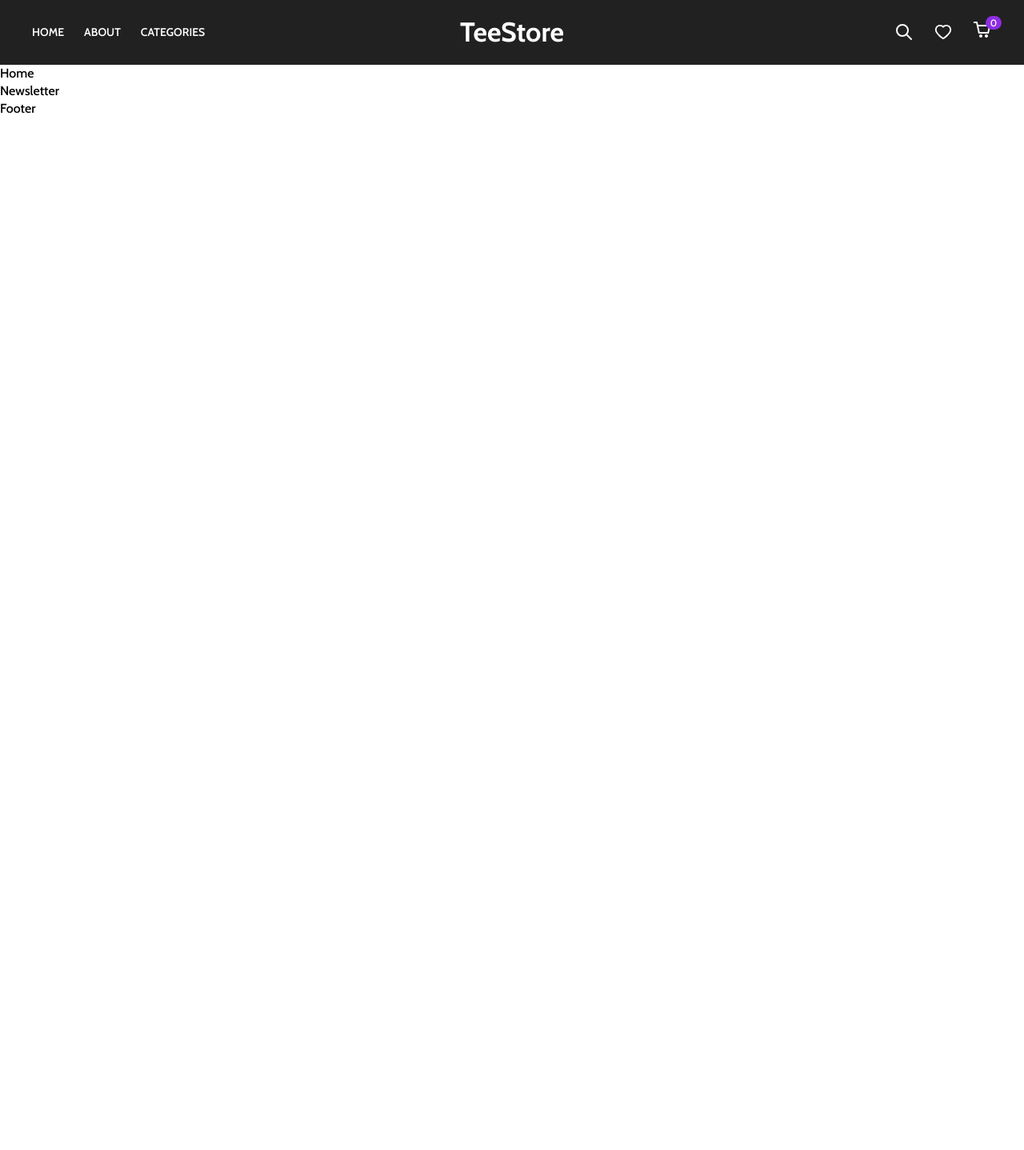
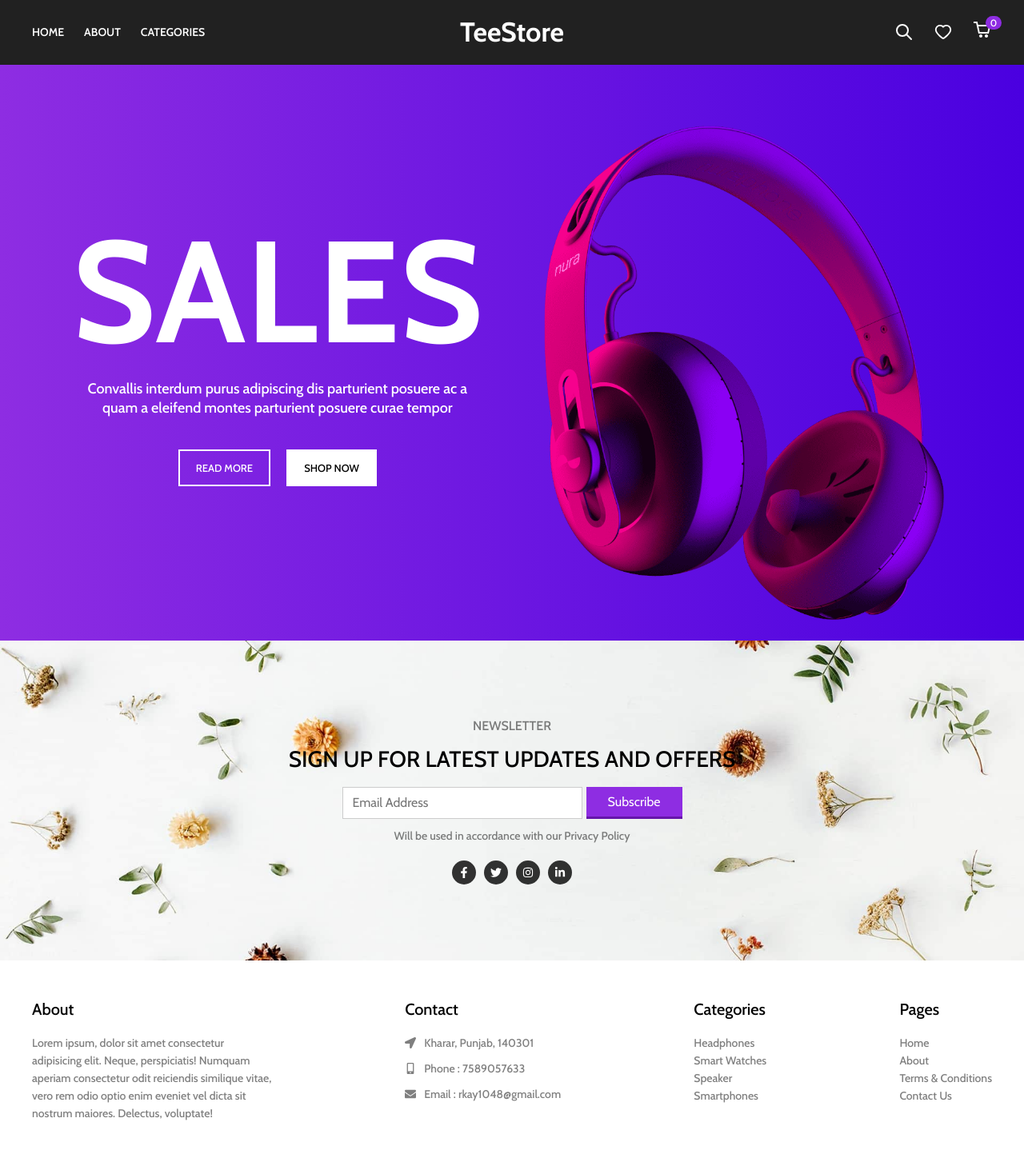
Before and after one commit to Pankaj10101/Shopping-App, a React (Create React App) app: page / in a window 1280 px wide. Shown: the top 1438 px of the page at 80% size. Before the commit the page ends 800 px from the top, so only its background shows below. Built offline with nearby package versions, Linux system fonts and the light colour scheme.

Commit message:
Footer Added

```diff
--- a/src/components/Footer/Footer.jsx
+++ b/src/components/Footer/Footer.jsx
@@ -1,9 +1,58 @@
-import React from 'react'
-
+import React from "react";
+import "./Footer.scss";
+import { FaLocationArrow, FaMobileAlt, FaEnvelope } from "react-icons/fa";
+import Payment from "../../assets/payments.png";
 const Footer = () => {
   return (
-    <div>Footer</div>
-  )
-}
+    <footer className="footer">
+      <div className="footer-content">
+        <div className="col">
+          <div className="title">About</div>
+          <div className="text">
+            Lorem ipsum, dolor sit amet consectetur adipisicing elit. Neque,
+            perspiciatis! Numquam aperiam consectetur odit reiciendis similique
+            vitae, vero rem odio optio enim eveniet vel dicta sit nostrum
+            maiores. Delectus, voluptate!
+          </div>
+        </div>
+        <div className="col">
+          <div className="title">Contact</div>
+          <div className="c-item">
+            <FaLocationArrow/>
+            <div className="text">
+              Kharar, Punjab, 140301
+            </div>
+          </div>
+          <div className="c-item">
+            <FaMobileAlt/>
+            <div className="text">
+              Phone : 7589057633
+            </div>
+          </div>
+          <div className="c-item">
+            <FaEnvelope/>
+            <div className="text">
+              Email : rkay1048@gmail.com
+            </div>
+          </div>
+        </div>
+        <div className="col">
+          <div className="title">Categories</div>
+          <div className="text">Headphones</div>
+          <div className="text">Smart Watches</div>
+          <div className="text">Speaker</div>
+          <div className="text">Smartphones</div>
+        </div>
+        <div className="col">
+          <div className="title">Pages</div>
+          <div className="text">Home</div>
+          <div className="text">About</div>
+          <div className="text">Terms & Conditions</div>
+          <div className="text">Contact Us</div>
+        </div>
+      </div>
+    </footer>
+  );
+};
 
-export default Footer
+export default Footer;
--- a/src/components/Footer/Newsletter/Newsletter.jsx
+++ b/src/components/Footer/Newsletter/Newsletter.jsx
@@ -1,9 +1,40 @@
-import React from 'react'
+import React from "react";
+import {
+  FaFacebookF,
+  FaTwitter,
+  FaInstagram,
+  FaLinkedinIn,
+} from "react-icons/fa";
 
+import "./Newsletter.scss";
 const Newsletter = () => {
   return (
-    <div>Newsletter</div>
-  )
-}
+    <div className="newsletter-section">
+      <div className="newsletter-content">
+        <span className="small-text">Newsletter</span>
+        <span className="big-text">Sign up for latest updates and offers</span>
+        <div className="form" >
+          <input type="text" placeholder="Email Address" />
+          <button>Subscribe</button>
+        </div>
+        <div className="text" > Will be used in accordance with our Privacy Policy</div>
+        <div className="social-icons">
+          <div className="icon">
+            <FaFacebookF size={14}/>
+          </div>
+          <div className="icon">
+            <FaTwitter size={14}/>
+          </div>
+          <div className="icon">
+            <FaInstagram size={14}/>
+          </div>
+          <div className="icon">
+            <FaLinkedinIn size={14}/>
+          </div>
+        </div>
+      </div>
+    </div>
+  );
+};
 
-export default Newsletter
+export default Newsletter;
--- a/src/components/Home/Banner/Banner.jsx
+++ b/src/components/Home/Banner/Banner.jsx
@@ -1,9 +1,28 @@
-import React from 'react'
+import React from "react";
+
+import "./Banner.scss";
+import BannerImg from "../../../assets/banner-img.png";
 
 const Banner = () => {
-  return (
-    <div>Banner</div>
-  )
-}
+    return (
+        <div className="hero-banner">
+            <div className="content">
+                <div className="text-content">
+                    <h1>SALES</h1>
+                    <p>
+                        Convallis interdum purus adipiscing dis parturient
+                        posuere ac a quam a eleifend montes parturient posuere
+                        curae tempor
+                    </p>
+                    <div className="ctas">
+                        <div className="banner-cta">Read More</div>
+                        <div className="banner-cta v2">Shop Now</div>
+                    </div>
+                </div>
+                <img className="banner-img" src={BannerImg} />
+            </div>
+        </div>
+    );
+};
 
-export default Banner
+export default Banner;
--- a/src/components/Home/Banner/Banner.scss
+++ b/src/components/Home/Banner/Banner.scss
@@ -31,7 +31,7 @@
                 margin-bottom: 0;
             }
             @include xxl {
-                width: 600px;
+                width: 450px;
                 margin-right: 0;
                 margin-top: 0;
             }
--- a/src/components/Home/Home.jsx
+++ b/src/components/Home/Home.jsx
@@ -1,8 +1,9 @@
 import React from 'react'
-
+import Banner from './Banner/Banner'
+import './Home.scss'
 const Home = () => {
   return (
-    <div>Home</div>
+    <div className='home' ><Banner/></div>
   )
 }
 
```
